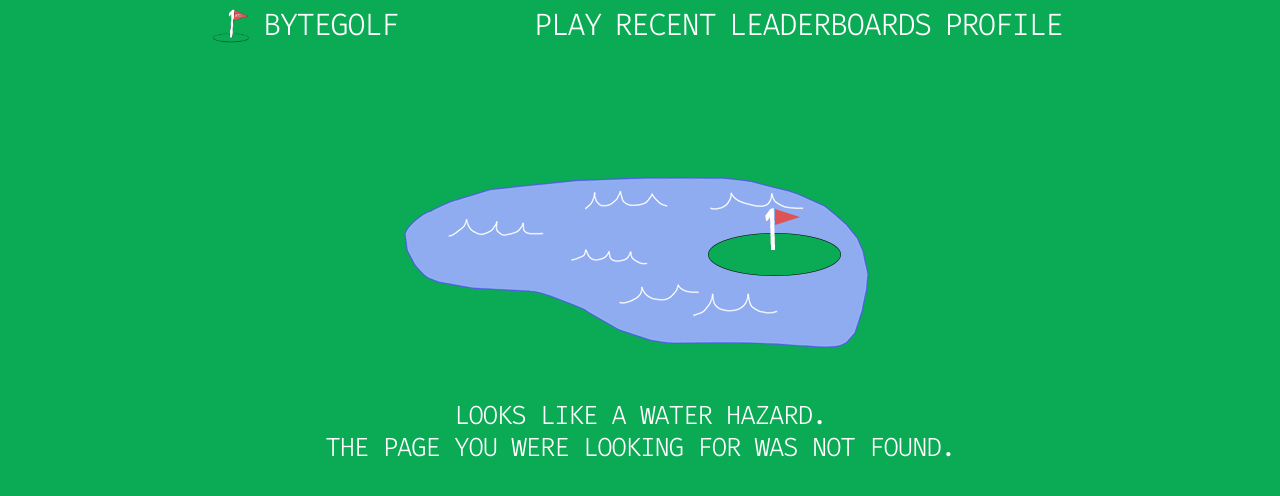
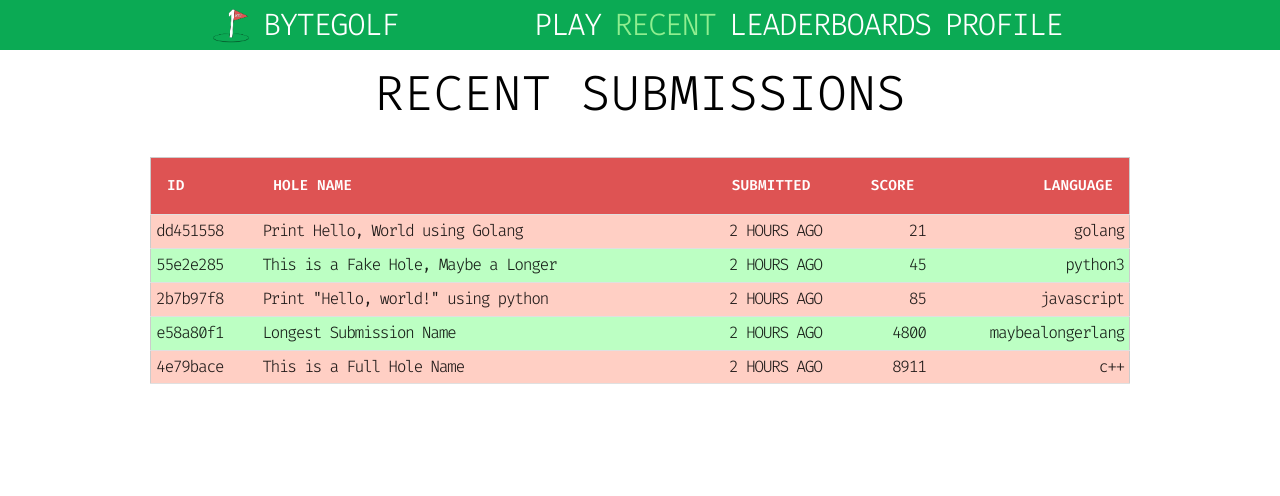
Before and after one commit to Squwid/bytegolf-frontend, a React (Create React App) app: page /recent in a window 1280 px wide. Before the commit this address had no page. Shown: the top 496 px of the page. Built offline with nearby package versions, Linux system fonts and the light colour scheme.

Commit message:
recent compiles

```diff
--- a/src/Components/MySubmissions/MySubmissions.tsx
+++ b/src/Components/MySubmissions/MySubmissions.tsx
@@ -56,10 +56,10 @@ const SubmissionModal: React.FC<{sub?: BasicSubmission, open: boolean, onClose:
   let chips: ChipProps[] = [];
   if (props.sub) {
     chips = [
+      {ckey: 'HOLE NAME', value: props.sub.HoleName.toUpperCase(), bgColor: PrimaryColor, secondaryTextColor: 'white'},
       {ckey: 'SCORE', value: `${props.sub.Score}`, bgColor: PrimaryColor, secondaryTextColor: 'white'},
       {ckey: 'LANGUAGE', value: props.sub.Language, bgColor: PrimaryColor, secondaryTextColor: 'white'},
       {ckey: 'CORRECT', value: `${props.sub.Correct}`.toUpperCase(), bgColor: props.sub.Correct ? PrimaryColor : SecondaryColor, secondaryTextColor: 'white'},
-      {ckey: 'HOLE NAME', value: props.sub.HoleID.toUpperCase(), bgColor: PrimaryColor, secondaryTextColor: 'white'},
       {ckey: 'SUBMITTED', value: `3 DAYS AGO`, bgColor: PrimaryColor, secondaryTextColor: 'white'}
 
     ]
@@ -101,7 +101,7 @@ const MySubmissions: React.FC<Props> = (props) => {
   const [subModal, setSubModal] = React.useState<BasicSubmission|undefined>(undefined);
 
   // TODO: When making the call make sure that the user is logged in
-  const singleHole = !!props.holeID;
+
   let submissions = BASIC_MY_SUBMISSIONS;
   const classes = useStyles();
 
@@ -120,6 +120,8 @@ const MySubmissions: React.FC<Props> = (props) => {
     setSubModal(undefined);
   }
 
+  const singleHole = !!props.holeID;
+  if (singleHole) {
     let best_score: BasicSubmission|null = BASIC_MY_SUBMISSIONS[0];
     best_score.Score = 15;
 
@@ -153,6 +155,40 @@ const MySubmissions: React.FC<Props> = (props) => {
       <SubmissionModal sub={subModal} onClose={onClose} open={subModal!==undefined}/>
       </>
     )
+  } else {
+    const row = (sub: BasicSubmission) => (
+      <TRow className={sub.Correct ? classes.correct : classes.incorrect} key={sub.ID} onClick={() => onClick(sub)}>
+        <TCell padding={'none'} style={{padding:'5px'}} component="th" scope="row">{sub.ID.substr(0, 8)}</TCell>
+        <TCell padding={'none'} style={{padding:'5px'}} align='left' scope="row">{sub.HoleName.substr(0,35)}</TCell>
+        <TCell padding={'none'} style={{padding:'5px'}} align='right' scope="row">2 HOURS AGO</TCell>
+        <TCell padding={'none'} style={{padding:'5px'}} align='right' scope="row">{sub.Score}</TCell>
+        <TCell padding={'none'} style={{padding:'5px'}} align='right' scope="row">{sub.Language}</TCell>
+      </TRow>
+    );
+
+    return (
+      <>
+      <TableContainer>
+        <Table className={classes.table}>
+          <TableHead>
+            <TableRow>
+              <TCell>ID</TCell>
+              <TCell align='left'>HOLE NAME</TCell>
+              <TCell align='right'>SUBMITTED</TCell>
+              <TCell align='right'>SCORE</TCell>
+              <TCell align='right'>LANGUAGE</TCell>
+            </TableRow>
+          </TableHead>
+          <TableBody>
+            {submissions.map(sub => row(sub))}
+          </TableBody>
+        </Table>
+      </TableContainer>
+      <SubmissionModal sub={subModal} onClose={onClose} open={subModal!==undefined}/>
+      </>
+    )
+  }
+
 }
 
 const TCell = withStyles((theme: Theme) => createStyles({
--- a/src/Mock/BasicSubmissions.ts
+++ b/src/Mock/BasicSubmissions.ts
@@ -14,7 +14,8 @@ import "fmt"
 
 func main() {
   fmt.Println("Hello, world!")
-}`
+}`,
+  HoleName: 'Print Hello, World using Golang'
   },
   {
     ID: '55e2e285-2491-4898-bf49-d4bbd22297be',
@@ -26,7 +27,8 @@ func main() {
     Correct: true,
     Script: `
     print('hello, world!')
-    `
+    `,
+    HoleName: 'This is a Fake Hole, Maybe a Longer Name'
   },
   {
     ID: '2b7b97f8-94f7-43e1-a6ef-650347eb2262',
@@ -36,7 +38,8 @@ func main() {
     GitName: 'Squwid',
     HoleID: 'fake',
     Correct: false,
-    Script: `console.log('hello, world!')`
+    Script: `console.log('hello, world!')`,
+    HoleName: 'Print "Hello, world!" using python'
   },
   {
     ID: 'e58a80f1-d9e3-44b3-883e-b8c1e4af271d',
@@ -84,7 +87,8 @@ func main() {
 
 
 
-    asdfasdfkaldkjsflaksdf`
+    asdfasdfkaldkjsflaksdf`,
+    HoleName: 'Longest Submission Name'
   },
   {
     ID: '4e79bace-72ad-4771-8cee-b5d585ff8726',
@@ -94,6 +98,7 @@ func main() {
     GitName: 'Squwid',
     HoleID: 'fake',
     Correct: false,
-    Script: 'short'
+    Script: 'short',
+    HoleName: 'This is a Full Hole Name'
   }
 ];
--- a/src/Router.tsx
+++ b/src/Router.tsx
@@ -4,6 +4,7 @@ import HomeScreen from './Screens/HomeScreen';
 import LeaderboardScreen from './Screens/LeaderboardScreen';
 import NotFoundScreen from './Screens/NotFoundScreen';
 import ProfileScreen from './Screens/ProfileScreen';
+import RecentScreen from './Screens/RecentScreen';
 
 const Router = () => {
   return (
@@ -12,6 +13,7 @@ const Router = () => {
         <Route exact path={'/'} component={HomeScreen} />
         <Route exact path={'/play'} component={HolesScreen} />
         <Route exact path={'/leaderboard'} component={LeaderboardScreen} />
+        <Route exact path={'/recent'} component={RecentScreen} />
         <Route exact path={'/profile/:bgid'} component={ProfileScreen} />
 
         <Route component={NotFoundScreen} />
--- /dev/null
+++ b/src/Screens/RecentScreen.tsx
@@ -0,0 +1,19 @@
+import React from 'react';
+import MySubmissions from '../Components/MySubmissions/MySubmissions';
+import Nav from '../Components/Nav/Nav';
+import './screen.css';
+
+const RecentScreen: React.FC = () => {
+
+  return (
+    <div>
+      <Nav active='recent'/>
+      <p className='screenTitle'>RECENT SUBMISSIONS</p>
+      <div className='screenContainer'>
+        <MySubmissions />
+      </div>
+    </div>
+  )
+}
+
+export default RecentScreen;
--- a/src/Types.ts
+++ b/src/Types.ts
@@ -23,6 +23,7 @@ export type BasicSubmission = {
   BGID: string;
   GitName: string;
   HoleID: string;
+  HoleName: string;
   Correct: boolean;
   Script: string;
 }
```
Lines whose indentation alone changed are shown as unchanged.
